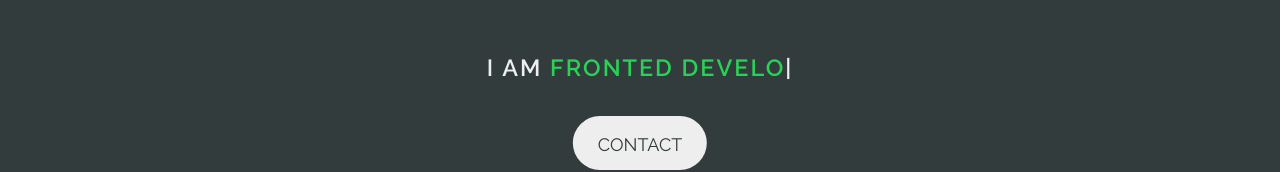
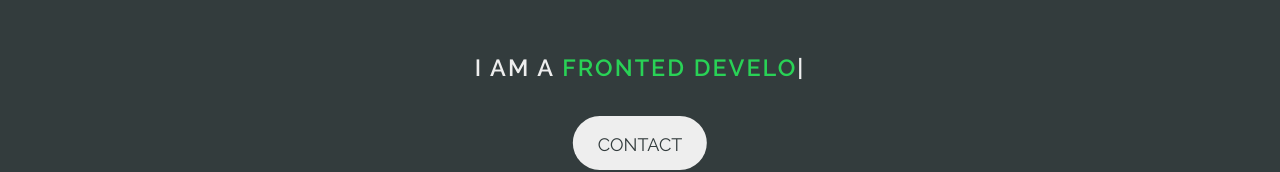
Before and after one commit to gadgetvala/gadgetvala.github.io, a website: page index.html in a window 1280 px wide. Shown: the part 372-544 px from the top of the page. Drawn offline with nearby package versions, Linux system fonts and the light colour scheme.

Commit message:
corrected word

```diff
--- a/index.html
+++ b/index.html
@@ -56,7 +56,7 @@
 				<h1 class="hero__text">Suraj Verma</h1>
 				<div class="hero__text-box">
 					<h3>
-						<span class="hero__text-box-head">I am </span>
+						<span class="hero__text-box-head">I am a</span>
 						<span class="element hero__text-design"></span>
 					</h3>
 				</div>
```
